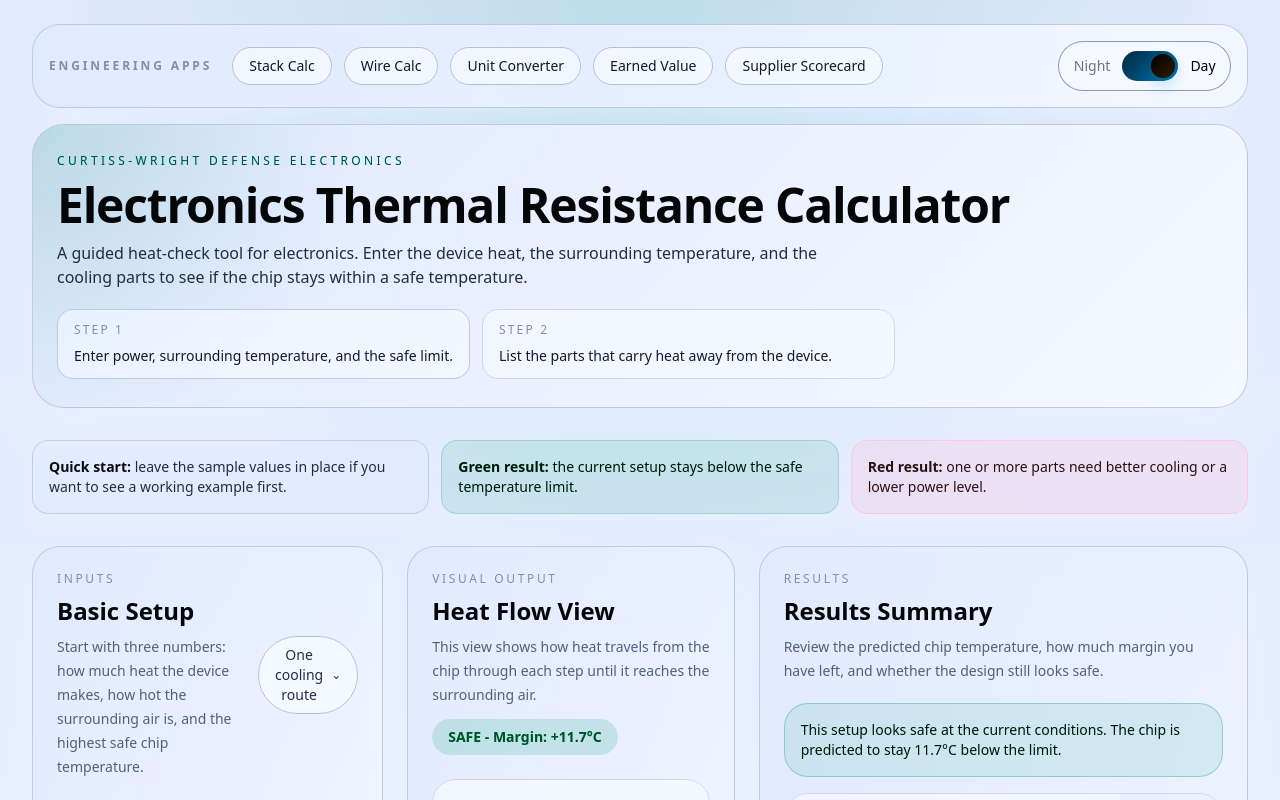
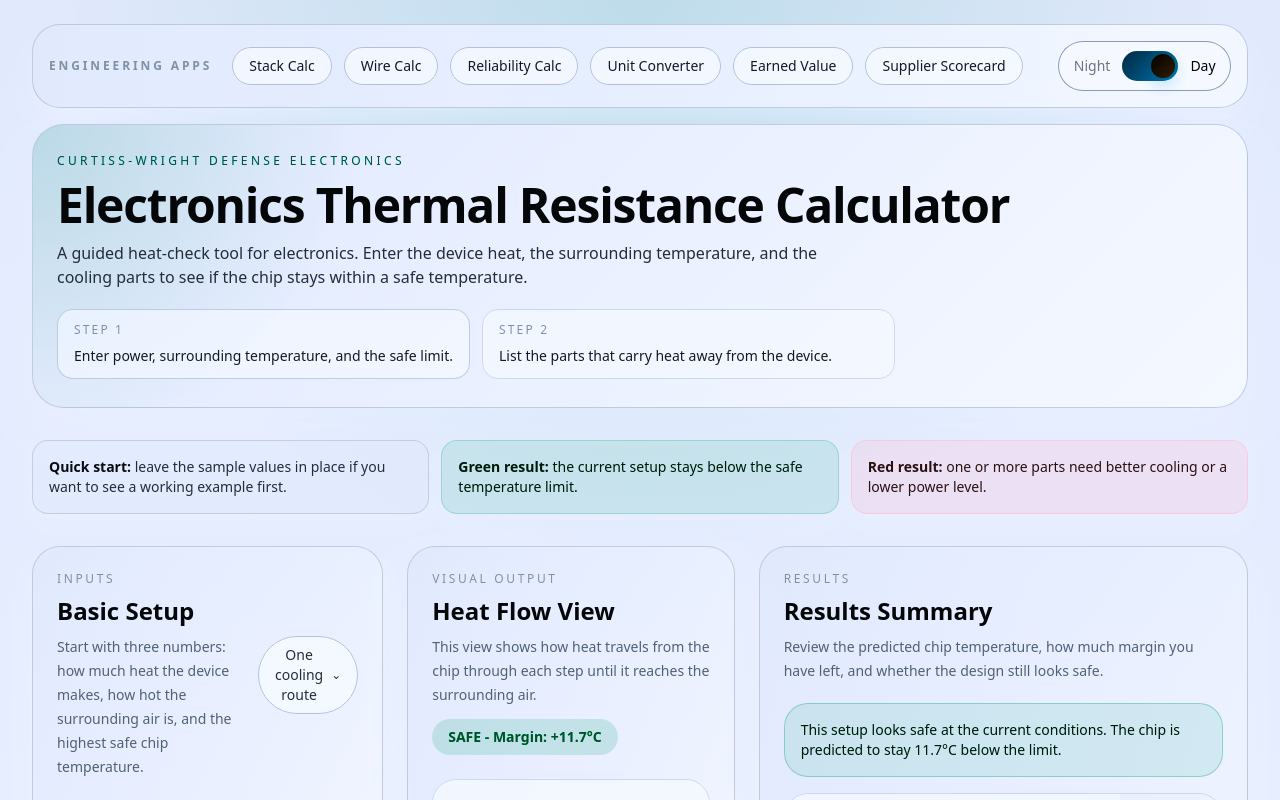
Before and after one commit to snjkmrd233etag/electronics-thermal-resistance-calc, a Next.js app: page / in a window 1280 px wide. Shown: the top 800 px of the page. Built offline with nearby package versions, Linux system fonts and the light colour scheme.

Commit message:
nav adding one more app

```diff
--- a/pages/index.js
+++ b/pages/index.js
@@ -29,6 +29,7 @@ const THETA_JC_PRESETS = [
 const APP_LINKS = [
     { label: 'Stack Calc', href: 'https://cw-stack-calc.vercel.app/' },
     { label: 'Wire Calc', href: 'https://cw-wire-calc.vercel.app/' },
+    { label: 'Reliability Calc', href: 'https://cw-relicalc.vercel.app/' },
     { label: 'Unit Converter', href: 'https://defenseengineeringunitconverter.vercel.app/?category=force&value=100&from=kn&to=lbf&precision=2' },
     { label: 'Earned Value', href: 'https://earned-value-management.vercel.app/' },
     { label: 'Supplier Scorecard', href: 'https://suplier-performance-scorecard-gener.vercel.app/' },
```
